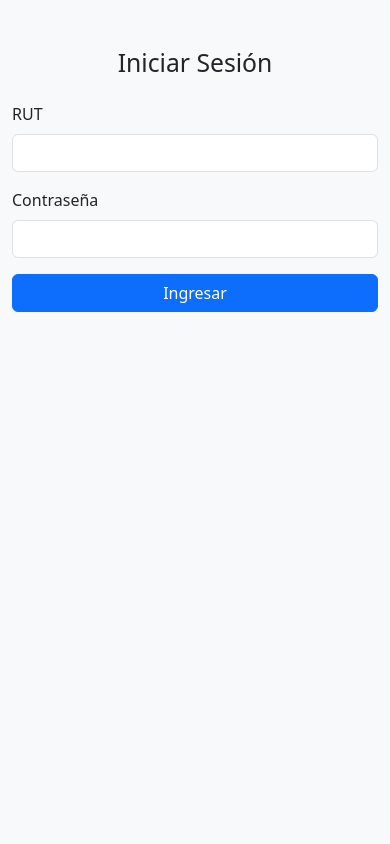
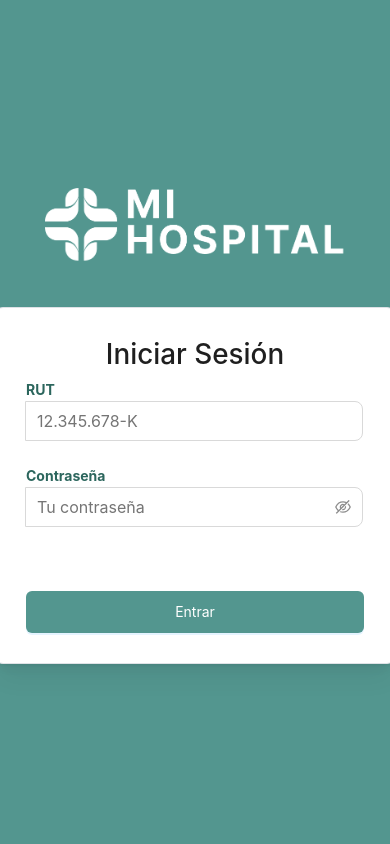
Before and after one commit to PalomaWatona/proyecto-integrado, a Django app: page /login/ in a window 390 px wide. Run offline with Django 5.2, Linux system fonts and the light colour scheme.

Commit message:
Masivos cambios
- login listo y funcional
- menu listo y funcional

```diff
--- /dev/null
+++ b/proyecto/ficha/static/css/login.css
@@ -0,0 +1,280 @@
+* {
+    box-sizing: border-box;
+}
+
+body {
+    cursor: auto;
+    margin: 0;
+    padding: 0;
+    font-family: -apple-system, BlinkMacSystemFont, 'Segoe UI', Roboto, Helvetica, Arial, sans-serif, 'Apple Color Emoji', 'Segoe UI Emoji';
+    font-size: 16px;
+    line-height: 24.8px;
+    background-color: rgb(255, 255, 255);
+    color: rgb(0, 0, 0);
+    -webkit-font-smoothing: antialiased;
+}
+
+.login-container {
+    display: flex;
+    min-height: 100vh;
+    background-color: rgb(233, 245, 236);
+}
+
+.left-panel {
+    flex: 1;
+    display: flex;
+    flex-direction: column;
+    justify-content: center;
+    align-items: center;
+    width: 500px;
+    background-image: url('https://mi.hospitalfrancoravera.cl/assets/fondo-login-BMen1eK3.jpg');
+    background-size: cover;
+    background-position: center;
+    background-color: rgb(245, 250, 247);
+    padding: 32px;
+    filter: brightness(1);
+}
+
+.right-panel {
+    flex: 1;
+    display: flex;
+    justify-content: center;
+    align-items: center;
+    flex-direction: column;
+    padding: 32px;
+    background-color: rgb(83, 150, 143);
+}
+
+.imghospital {
+    width: 500px;
+    display: block;
+    margin-bottom: 20px;
+
+}
+
+.form-card {
+    padding: 30px;
+    width: 60%;
+    min-width: 600px;
+    max-width: 600px;
+    border: 0.8px solid rgb(222, 226, 230);
+    border-radius: 8px;
+    box-shadow:
+        rgba(0, 0, 0, 0.05) 0px 1px 3px 0px,
+        rgba(0, 0, 0, 0.05) 0px 20px 25px -5px,
+        rgba(0, 0, 0, 0.04) 0px 10px 10px -5px;
+    background-color: rgb(255, 255, 255);
+
+    outline: none;
+    -webkit-tap-highlight-color: rgba(0, 0, 0, 0);
+    touch-action: manipulation;
+    text-decoration: none;
+    display: block;
+}
+
+form {
+    margin: 0;
+    padding: 0;
+    color: rgba(0, 0, 0, 0.88);
+    font-size: 14px;
+    line-height: 22px;
+    font-family: -apple-system, BlinkMacSystemFont, 'Segoe UI', Roboto, 'Helvetica Neue', Arial, 'Noto Sans', sans-serif, 'Apple Color Emoji', 'Segoe UI Emoji', 'Segoe UI Symbol', 'Noto Color Emoji';
+    list-style: none;
+}
+
+h1 {
+    color: rgb(44, 102, 93);
+    font-size: 24px;
+    margin: 0 0 32px;
+    font-weight: 700;
+    line-height: 31.2px;
+    text-align: center;
+    text-wrap: wrap;
+}
+
+.input-group {
+    margin: 0 0 24px;
+    padding: 0;
+    color: rgba(0, 0, 0, 0.88);
+    font-size: 14px;
+    line-height: 22px;
+    vertical-align: top;
+    list-style: none;
+}
+
+.input-group label {
+    display: inline-flex;
+    align-items: center;
+    margin: 0;
+    height: auto;
+    position: relative;
+    max-width: 100%;
+    color: rgba(0, 0, 0, 0.88);
+    font-size: 14px;
+}
+
+.input-group label span {
+    font-weight: bold;
+    color: rgb(44, 102, 93);
+}
+
+.input-group input[type="text"] {
+    position: relative;
+    display: inline-block;
+    width: 100%;
+    min-width: 0;
+    padding: 7px 11px;
+    font-size: 16px;
+    line-height: 24px;
+    border: 0.8px solid rgb(217, 217, 217);
+    border-radius: 8px;
+    background: rgb(255, 255, 255);
+    color: rgba(0, 0, 0, 0.88);
+    margin: 0;
+    text-overflow: ellipsis;
+    transition: 0.2s;
+    list-style: none;
+    font-family: inherit;
+}
+
+.password-wrapper {
+    position: relative;
+    display: inline-flex;
+    width: 100%;
+    min-width: 0;
+    padding: 7px 11px;
+    font-size: 16px;
+    line-height: 24px;
+    border-radius: 8px;
+    border: 0.8px solid rgb(217, 217, 217);
+    background: rgb(255, 255, 255);
+    color: rgba(0, 0, 0, 0.88);
+    transition: 0.2s;
+    align-items: center;
+}
+
+.password-wrapper input[type="password"] {
+    font-size: 16px;
+    border: none;
+    border-radius: 0;
+    outline: none;
+    background: transparent;
+    color: rgba(0, 0, 0, 0.88);
+    padding: 0;
+    line-height: 24px;
+    text-overflow: ellipsis;
+    margin: 0;
+    width: 100%;
+    min-width: 0;
+    transition: 0.2s;
+    display: block;
+    list-style: none;
+    font-family: inherit;
+}
+
+.eye-icon {
+    margin-inline-start: 4px;
+    display: flex;
+    flex: 0 0 auto;
+    align-items: center;
+    color: rgba(0, 0, 0, 0.45);
+    font-style: normal;
+    line-height: 0;
+    text-align: center;
+    text-transform: none;
+    vertical-align: -2px;
+    text-rendering: optimizeLegibility;
+    -webkit-font-smoothing: antialiased;
+    cursor: pointer;
+    transition: 0.3s;
+}
+
+.eye-icon svg {
+    display: block;
+    line-height: 16px;
+}
+
+.forgot-password {
+    color: rgb(22, 119, 255);
+    text-decoration: none;
+    background-color: transparent;
+    outline: none;
+    cursor: pointer;
+    transition: color 0.3s;
+    display: block;
+    margin: 0 0 24px;
+    padding: 4px 0 0 2px;
+    font-size: 14px;
+    line-height: 22px;
+    position: relative;
+}
+
+.forgot-password::before {
+    content: '';
+    position: absolute;
+    left: 0;
+    top: 0;
+    display: none;
+    transform: none;
+    transition: top 0.3s ease-in-out;
+    width: 2px;
+    height: 100%;
+    background-color: rgb(22, 119, 255);
+}
+
+button[type="submit"] {
+    width: 100%;
+    margin-top: 40px;
+    padding: 20px;
+    background-color: rgb(83, 150, 143);
+    color: rgb(255, 255, 255);
+    border: 0.8px solid rgba(0, 0, 0, 0);
+    border-radius: 6px;
+    font-size: 14px;
+    line-height: 22px;
+    height: 41.6px;
+    outline: none;
+    position: relative;
+    display: inline-flex;
+    gap: 8px;
+    align-items: center;
+    justify-content: center;
+    font-weight: 400;
+    white-space: nowrap;
+    text-align: center;
+    text-transform: none;
+    cursor: pointer;
+    transition: 0.2s cubic-bezier(0.645, 0.045, 0.355, 1);
+    user-select: none;
+    touch-action: manipulation;
+    box-shadow: rgba(5, 145, 255, 0.1) 0px 2px 0px 0px;
+    font-family: inherit;
+    list-style: none;
+}
+
+button[type="submit"] span {
+    display: block;
+}
+
+@media (max-width: 920px) {
+    .login-container {
+        flex-direction: column;
+    }
+
+    .left-panel {
+        display: none;
+    }
+    .right-panel {
+        width: 100%;
+        min-height: 50vh;
+        padding: 16px;
+    }
+
+    .form-card {
+        min-width: 400px;
+    }
+
+    .imghospital {
+        width: 300px;
+    }
+}
--- /dev/null
+++ b/proyecto/ficha/static/js/login.js
@@ -0,0 +1,23 @@
+
+document.getElementById('rut').addEventListener('input', function (e) {
+    let raw = e.target.value
+        .replace(/\./g, '')       // Quita los puntos
+        .replace(/-/g, '')        // Quita el guion
+        .replace(/[^0-9kK]/g, '') // Solo permite dígitos y K/k
+        .toUpperCase();           // Convierte la K en mayúscula
+
+    if (raw.length > 1) {
+        let cuerpo = raw.slice(0, -1);
+        let dv = raw.slice(-1);
+        cuerpo = cuerpo.replace(/\B(?=(\d{3})+(?!\d))/g, '.');
+        e.target.value = `${cuerpo}-${dv}`;
+    } else {
+        e.target.value = raw;
+    }
+});
+
+document.getElementById('togglePassword').addEventListener('click', function () {
+    const passwordInput = document.getElementById('password');
+    const isHidden = passwordInput.type === 'password';
+    passwordInput.type = isHidden ? 'text' : 'password';
+});
--- a/proyecto/ficha/templates/login.html
+++ b/proyecto/ficha/templates/login.html
@@ -1,34 +1,57 @@
 {% load static %}
+
 <!DOCTYPE html>
-<html>
+<html lang="es">
 <head>
+    <meta charset="UTF-8">
+    <meta name="viewport" content="width=device-width, initial-scale=1.0">
     <title>Iniciar Sesión</title>
+    <link rel="stylesheet" href="{% static 'css/login.css' %}">
     <link rel="stylesheet" href="https://cdn.jsdelivr.net/npm/bootstrap@5.3.3/dist/css/bootstrap.min.css">
+
 </head>
-<body class="bg-light">
+<body>
+    <div class="login-container">
+        <div class="left-panel"></div>
+        <div class="right-panel">
+            <img src="{% static 'img/logo_hrr_blanco-BMq9EE3S.png' %}" class="imghospital">
+            <br>
+            <div class="form-card">
+                <form method="post">
+                    {% csrf_token %}
+                    <h1>Iniciar Sesión</h1>
+                    <div class="input-group">
+                        <label for="rut">
+                            <span>RUT</span>
+                        </label>
+                        <input type="text" id="rut" name="rut" placeholder="12.345.678-K" required maxlength="12">
+                    </div>
 
-<div class="container mt-5">
-    <div class="row justify-content-center">
-        <div class="col-md-4">
-            <h2 class="text-center mb-4">Iniciar Sesión</h2>
-            {% if r %}
-                <div class="alert alert-danger">{{ r }}</div>
-            {% endif %}
-            <form action="/login/" method="post">
-                {% csrf_token %}
-                <div class="mb-3">
-                    <label for="rut" class="form-label">RUT</label>
-                    <input type="text" class="form-control" name="rut" required>
-                </div>
-                <div class="mb-3">
-                    <label for="contraseña" class="form-label">Contraseña</label>
-                    <input type="password" class="form-control" name="contraseña" required>
-                </div>
-                <button type="submit" class="btn btn-primary w-100">Ingresar</button>
-            </form>
+                    <div class="input-group">
+                        <label for="password">
+                            <span>Contraseña</span>
+                        </label>
+                        <div class="password-wrapper">
+                            <input type="password" id="password" name="password" placeholder="Tu contraseña" required>
+                            <span class="eye-icon" id="togglePassword" style="cursor: pointer;">
+                                <svg viewBox="64 64 896 896" focusable="false" data-icon="eye-invisible" width="1em" height="1em" fill="currentColor" aria-hidden="true">
+                                    <path d="M942.2 486.2Q889.47 375.11 816.7 305l-50.88 50.88C807.31 395.53 843.45 447.4 874.7 512 791.5 684.2 673.4 766 512 766q-72.67 0-133.87-22.38L323 798.75Q408 838 512 838q288.3 0 430.2-300.3a60.29 60.29 0 000-51.5zm-63.57-320.64L836 122.88a8 8 0 00-11.32 0L715.31 232.2Q624.86 186 512 186q-288.3 0-430.2 300.3a60.3 60.3 0 000 51.5q56.69 119.4 136.5 191.41L112.48 835a8 8 0 000 11.31L155.17 889a8 8 0 0011.31 0l712.15-712.12a8 8 0 000-11.32zM149.3 512C232.6 339.8 350.7 258 512 258c54.54 0 104.13 9.36 149.12 28.39l-70.3 70.3a176 176 0 00-238.13 238.13l-83.42 83.42C223.1 637.49 183.3 582.28 149.3 512zm246.7 0a112.11 112.11 0 01146.2-106.69L401.31 546.2A112 112 0 01396 512z"></path>
+                                    <path d="M508 624c-3.46 0-6.87-.16-10.25-.47l-52.82 52.82a176.09 176.09 0 00227.42-227.42l-52.82 52.82c.31 3.38.47 6.79.47 10.25a111.94 111.94 0 01-112 112z"></path>
+                                </svg>
+                            </span>
+                        </div>
+                    </div>
+                    {% if r %}
+                        <div class="alert alert-danger">{{ r }}</div>
+                    {% endif %}
+
+                    <button type="submit">
+                        <span href="/formulario">Entrar</span>
+                    </button>
+                </form>
+            </div>
         </div>
     </div>
-</div>
-
 </body>
+<script src="{% static 'js/login.js' %}"></script>
 </html>
--- a/proyecto/ficha/views.py
+++ b/proyecto/ficha/views.py
@@ -35,7 +35,7 @@ def menu(request):
 def iniciarSesion(request):
     if request.method == 'POST':
         rut = request.POST['rut']
-        con = request.POST['contraseña']
+        con = request.POST['password']
         has = hashlib.md5(con.encode('utf-8')).hexdigest()
         try:
             usuario = Usuario.objects.get(rut=rut, contraseña=has)
@@ -59,6 +59,4 @@ def cerrarSesion(request):
     request.session.pop('userid', None)
     request.session.pop('rol', None)
     request.session.flush()
-
-    datos = {'r': 'Sesion cerrada correctamente!'}
-    return render(request, 'login.html', datos)
+    return redirect('login')
```
Also changed, not shown: proyecto/ficha/static/css/main.css (added, +125 -0 lines), proyecto/ficha/static/css/menu.css (added, +39 -0 lines), proyecto/ficha/templates/menuA.html (+33 -17 lines), proyecto/ficha/static/img/logo.png (added), proyecto/ficha/static/img/logo_hrr_blanco-BMq9EE3S.png (added), proyecto/ficha/static/svg/form.svg (added), proyecto/ficha/static/svg/list.svg (added).
